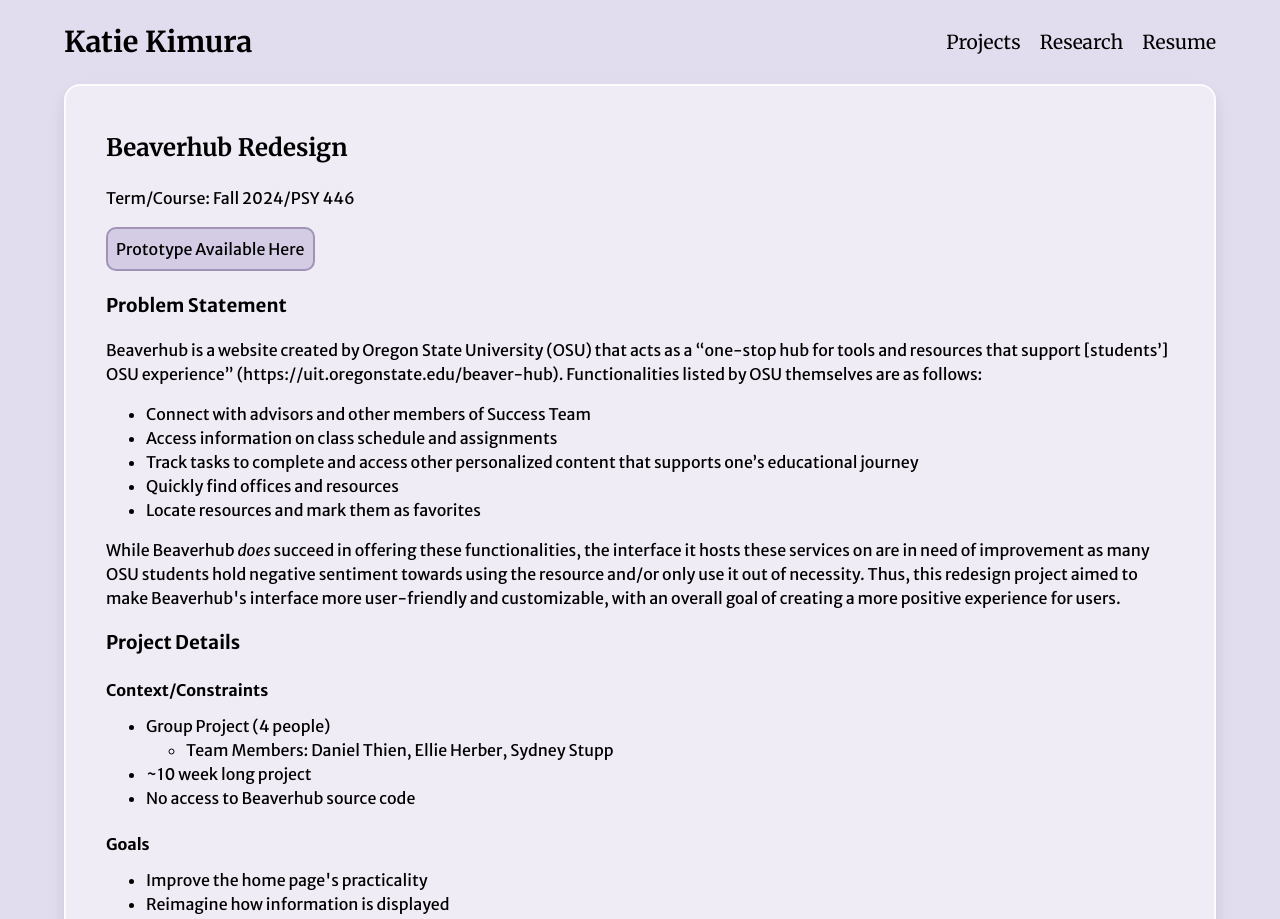
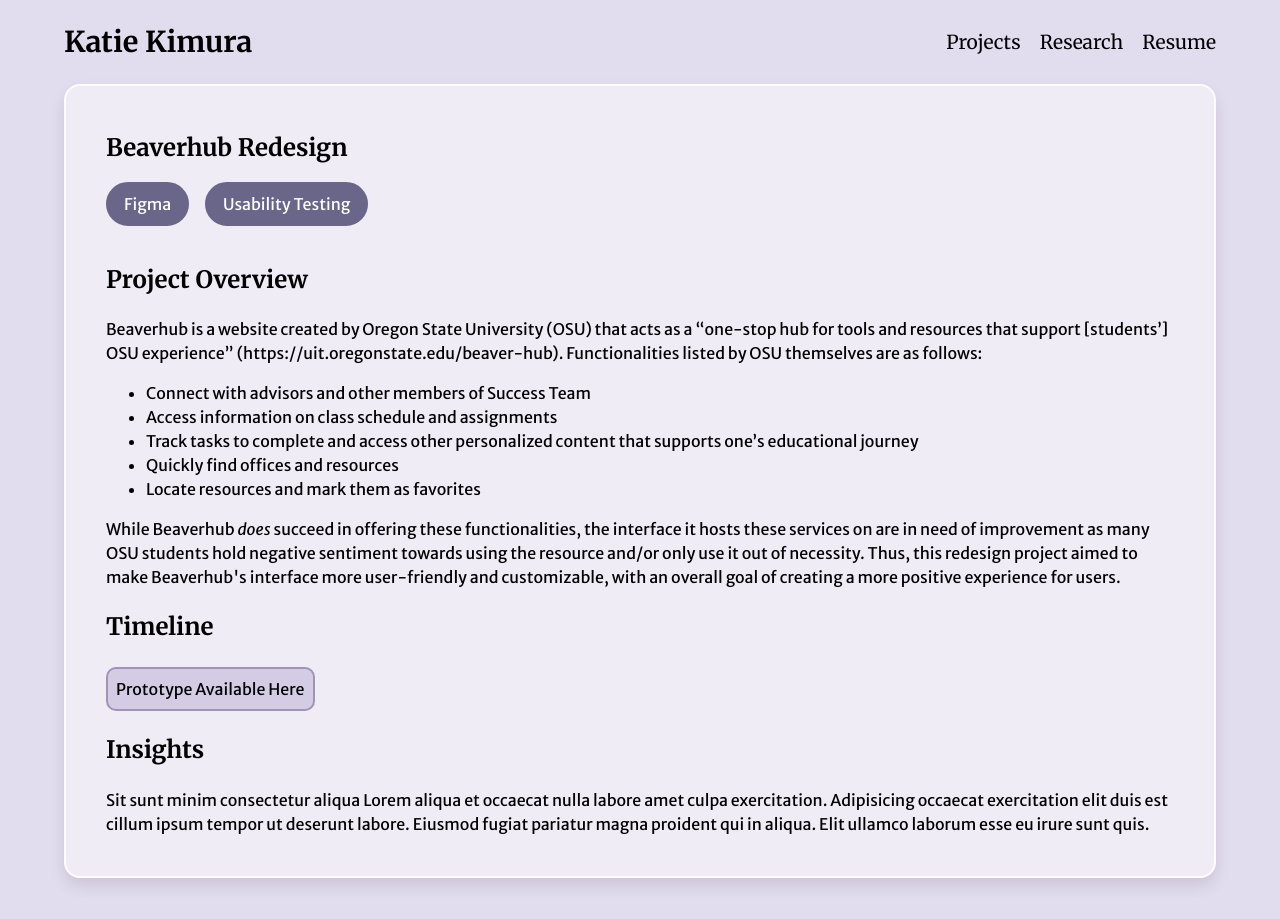
Before and after one commit to ktkimura/ktkimura.github.io, a React (Create React App) app in the folder portfolio-website/: page /projects/beaverhub in a window 1280 px wide. Shown: the top 919 px of the page. Built offline with nearby package versions, Linux system fonts and the light colour scheme.

Commit message:
updating bh redesign page

```diff
--- a/portfolio-website/src/App.css
+++ b/portfolio-website/src/App.css
@@ -91,6 +91,20 @@
 
 .button:hover {
   background-color: var(--darkMedPurple);
+}
+
+.projectTags {
+  display: flex;
+  flex-flow: row wrap;
+}
+
+.tag {
+  margin: -0.25em 1em 1em 0em;
+  padding: 0.5em 1em;
+  background-color: var(--darkestPurple);
+  border: solid var(--darkestPurple) 0.15em;
+  color: white;
+  border-radius: 4em;
 }
 
 /* TIMELINE CSS */
--- a/portfolio-website/src/pages/projects/BeaverHubPage.js
+++ b/portfolio-website/src/pages/projects/BeaverHubPage.js
@@ -4,19 +4,16 @@
   return (
     <>
       <section>
-        <h2>Beaverhub Redesign</h2>
-        <p>Term/Course: Fall 2024/PSY 446</p>
-        <a
-          href="https://www.figma.com/proto/hpbqhz40CtQvBMhNVitGah/PSY446-Lab-5?node-id=116-918&starting-point-node-id=116%3A918&t=nybA54bNK6TqvT9L-1"
-          className="button"
-          target="_blank"
-          rel="noreferrer"
-        >
-          Prototype Available Here
-        </a>
+        <h1>Beaverhub Redesign</h1>
       </section>
       <section>
-        <h3>Problem Statement</h3>
+        <div className="projectTags">
+          <p className="tag">Figma</p>
+          <p className="tag">Usability Testing</p>
+        </div>
+      </section>
+      <section>
+        <h2>Project Overview</h2>
         <p>
           Beaverhub is a website created by Oregon State University (OSU) that
           acts as a “one-stop hub for tools and resources that support
@@ -44,41 +41,91 @@
         </p>
       </section>
       <section>
-        <h3>Project Details</h3>
-        <section>
-          <h4 id="context">Context/Constraints</h4>
-          <ul>
-            <li>Group Project (4 people)</li>
-            <ul>
-              <li>Team Members: Daniel Thien, Ellie Herber, Sydney Stupp</li>
-            </ul>
-            <li>~10 week long project</li>
-            <li>No access to Beaverhub source code</li>
-          </ul>
-        </section>
-        <section>
-          <h4 id="goals">Goals</h4>
-          <ul>
-            <li>Improve the home page's practicality</li>
-            <li>Reimagine how information is displayed</li>
-            <li>Reduce the number of page redirections</li>
-          </ul>
-        </section>
+        <h2>Timeline</h2>
+
+        <a
+          href="https://www.figma.com/proto/hpbqhz40CtQvBMhNVitGah/PSY446-Lab-5?node-id=116-918&starting-point-node-id=116%3A918&t=nybA54bNK6TqvT9L-1"
+          className="button"
+          target="_blank"
+          rel="noreferrer"
+        >
+          Prototype Available Here
+        </a>
       </section>
       <section>
-        <h3 id="timeline">Timeline</h3>
+        <h2>Insights</h2>
+        <p>
+          Sit sunt minim consectetur aliqua Lorem aliqua et occaecat nulla
+          labore amet culpa exercitation. Adipisicing occaecat exercitation elit
+          duis est cillum ipsum tempor ut deserunt labore. Eiusmod fugiat
+          pariatur magna proident qui in aliqua. Elit ullamco laborum esse eu
+          irure sunt quis.
+        </p>
+      </section>
+    </>
+  );
+};
 
-        <div className="timeline">
+export default BeaverHubPage;
+
+// eslint-disable-next-line
+{
+  /* <div className="timeline">
           <div className="timelineContainer right">
             <div className="timelineContent">
               <h4>October 10, 2024</h4>
               <p>Identifying a Topic</p>
+              <p>
+                Given that the main idea of the term project was to redesign an
+                interface we were somewhat familiar with and had some potential
+                areas of improvement, my group immediately thought of Beaverhub
+                as we have all had to use it at one point or another and each
+                had our gripes with its interface. We found the following major
+                pain points:
+              </p>
+              <ul>
+                <li>Access information on class schedule and assignments</li>
+                <li>
+                  Track tasks to complete and access other personalized content
+                  that supports one’s educational journey
+                </li>
+                <li>
+                  Quickly find offices and resources Locate resources and mark
+                  them as favorites
+                </li>
+              </ul>
+              <p>
+                However, due to the relatively short period of time we had to
+                work on getting a fully-functional and user-tested prototype
+                done, we chose to focus on improving Beaverhub’s home/landing
+                page as it is the first thing that users see and thus should
+                have the most important information displayed in a way that can
+                be effectively interpreted.
+              </p>
             </div>
           </div>
           <div className="timelineContainer right">
             <div className="timelineContent">
               <h4>October 17, 2024</h4>
               <p>Developing User Stories</p>
+              <p>
+                To combat the fact that the group was composed of members of a
+                similar demographic, we developed two user stories to better
+                evaluate Beaverhub’s usability. Our first user, Bobby, was
+                denoted as the “average” user of Beaverhub as an 18 year-old
+                full-time business student attending OSU in-person. Our other
+                user, Susan, was denoted as a more “fringe” user of BeaverHub as
+                she is a 35-year-old part-time asynchronous Ecampus student
+                completing her pre-med path at OSU. When evaluating Beaverhub
+                through these users’ lenses, we were able to pinpoint areas of
+                improvement that we had either overlooked or hadn’t considered.
+                Ultimately, it was apparent to us that even if we try to account
+                for as many users as possible, we ultimately are limited by our
+                own experiences and perceptions, making it imperative to
+                constantly scrutinize our design choices for possible usability
+                issues or areas of improvement to accommodate as many users as
+                possible.
+              </p>
             </div>
           </div>
           <div className="timelineContainer right">
@@ -125,27 +172,12 @@
       </section>
 
       <section>
-        <h3 id="conclusion">Conclusion</h3>
+        <h2 id="conclusion">Conclusion</h2>
         <p>
           Sit sunt minim consectetur aliqua Lorem aliqua et occaecat nulla
           labore amet culpa exercitation. Adipisicing occaecat exercitation elit
           duis est cillum ipsum tempor ut deserunt labore. Eiusmod fugiat
           pariatur magna proident qui in aliqua. Elit ullamco laborum esse eu
           irure sunt quis.
-        </p>
-      </section>
-      <section>
-        <h3 id="futureActions">Future Actions</h3>
-        <p>
-          Sit sunt minim consectetur aliqua Lorem aliqua et occaecat nulla
-          labore amet culpa exercitation. Adipisicing occaecat exercitation elit
-          duis est cillum ipsum tempor ut deserunt labore. Eiusmod fugiat
-          pariatur magna proident qui in aliqua. Elit ullamco laborum esse eu
-          irure sunt quis.
-        </p>
-      </section>
-    </>
-  );
-};
-
-export default BeaverHubPage;
+        </p> */
+}
```
